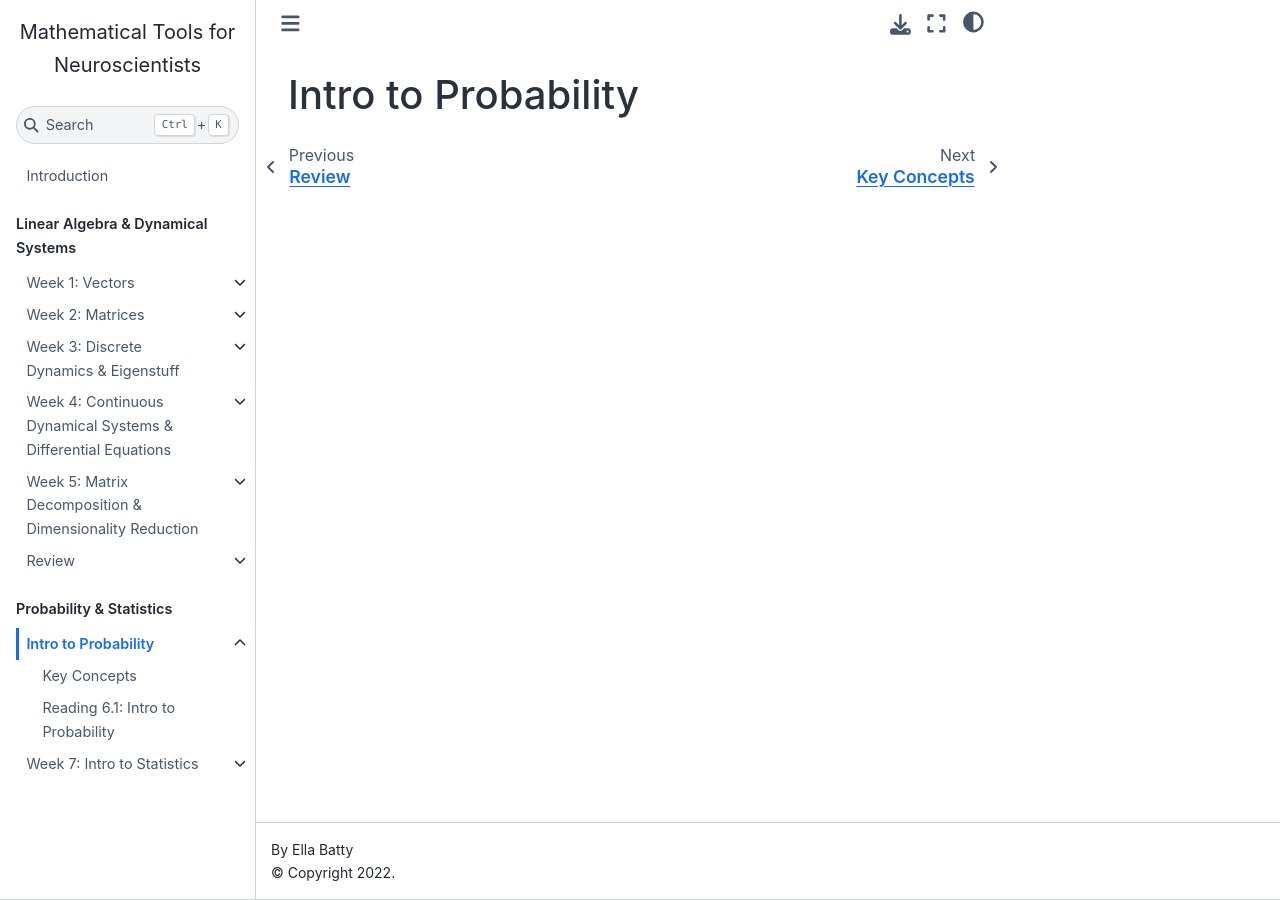
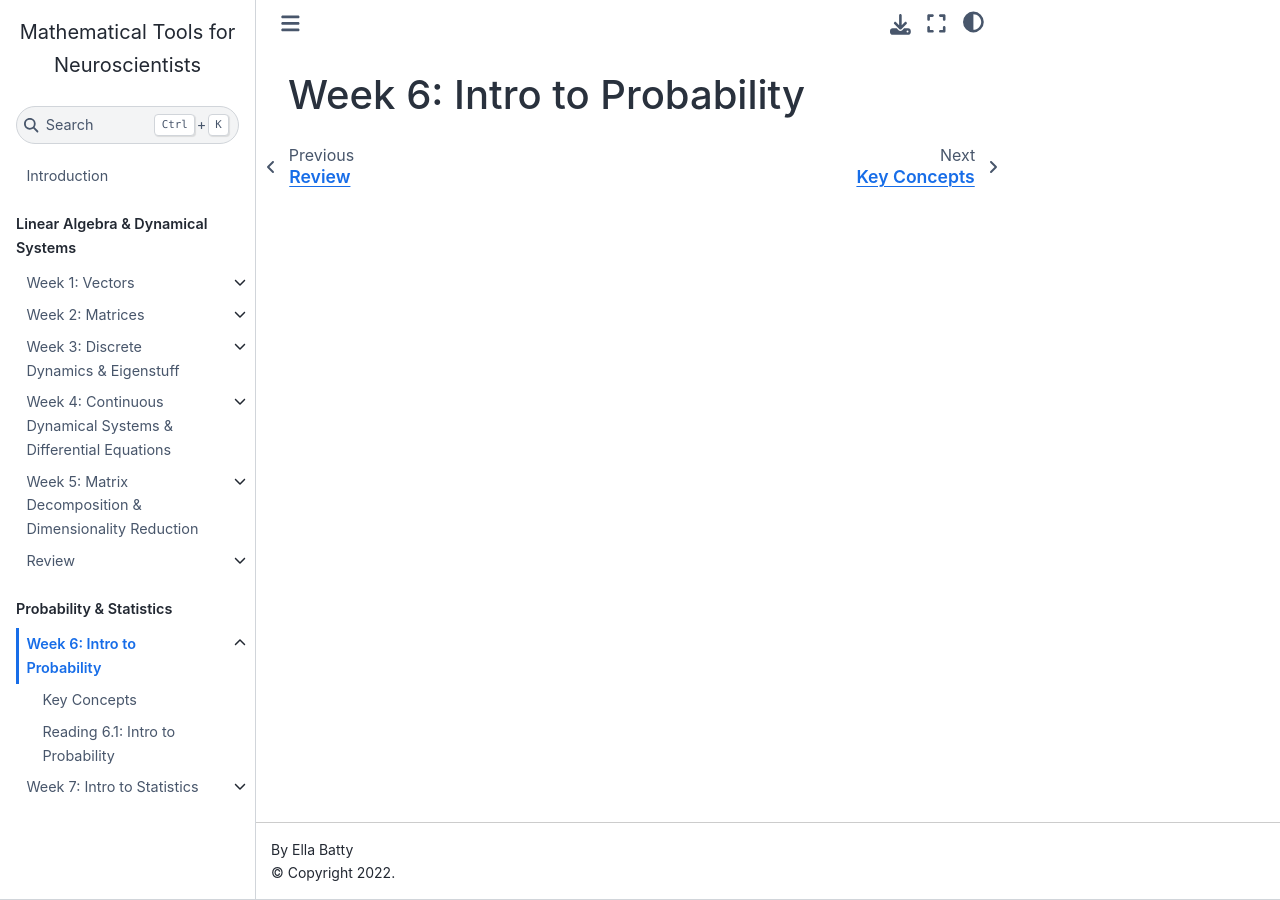
Before and after one commit to ebatty/MathToolsforNeuroscience, a Jupyter Book: the page built from Week6/Overview.md, in a window 1280 px wide. Built offline with Jupyter Book 1.0.4 settings and Sphinx 7.4.7 and the Sphinx Book theme 1.1.4, drawn with Linux system fonts in a browser that asks for light colours; pages that are not in the unit, such as notebooks, are missing from menus.

Commit message:
Update Overview.md

```diff
--- a/Week6/Overview.md
+++ b/Week6/Overview.md
@@ -1 +1 @@
-# Intro to Probability
+# Week 6: Intro to Probability
```
